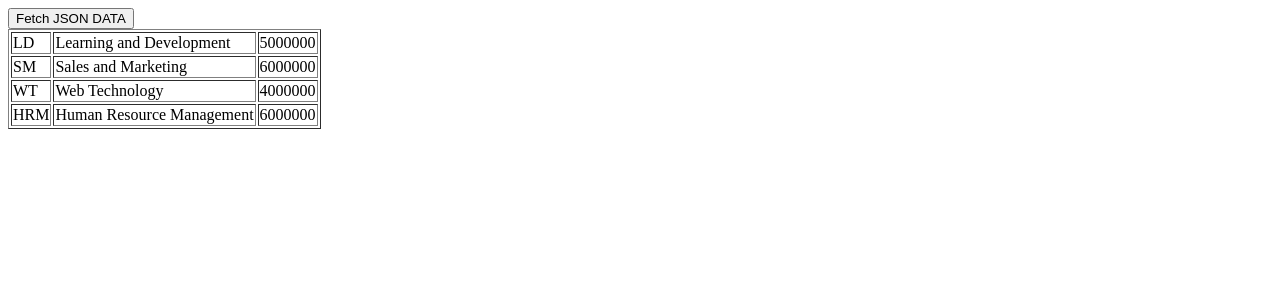
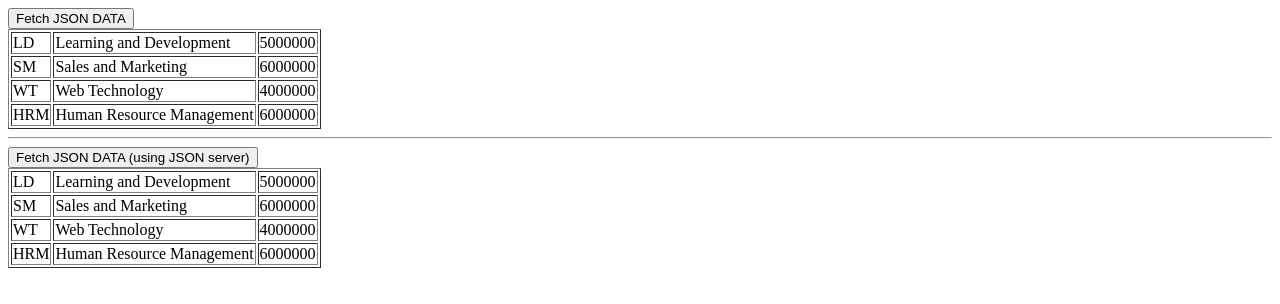
Before and after one commit to kokanevina/Angular-V-and-V, an Angular app in the folder AngularHttp/: page / in a window 1280 px wide. Both pictures are taken after a click on the button "Fetch JSON DATA". Shown: the top 304 px of the page. Built offline with nearby package versions, Linux system fonts and the light colour scheme.

Commit message:
CRUD with json

```diff
--- a/AngularHttp/package.json
+++ b/AngularHttp/package.json
@@ -18,6 +18,7 @@
     "@angular/platform-browser": "^14.0.0",
     "@angular/platform-browser-dynamic": "^14.0.0",
     "@angular/router": "^14.0.0",
+    "json-server": "^0.17.0",
     "rxjs": "~7.5.0",
     "tslib": "^2.3.0",
     "zone.js": "~0.11.4"
--- a/AngularHttp/src/app/app.component.html
+++ b/AngularHttp/src/app/app.component.html
@@ -10,3 +10,16 @@
     </tbody>
   </table>
 </section>
+<hr>
+<section>
+  <button (click)="getDepartments()">Fetch JSON DATA (using JSON server)</button>
+  <table border="1">
+    <tbody>
+      <tr *ngFor="let department of deptArray">
+        <td>{{department.deptId}}</td>
+        <td>{{department.deptName}}</td>
+        <td>{{department.deptBudget}}</td>
+      </tr>
+    </tbody>
+  </table>
+</section>
--- a/AngularHttp/src/app/app.component.ts
+++ b/AngularHttp/src/app/app.component.ts
@@ -1,4 +1,5 @@
 import { Component } from '@angular/core';
+import { CrudJsonService } from './crud-json.service';
 import { JsonFetchService } from './json-fetch.service';
 
 @Component({
@@ -8,8 +9,7 @@ import { JsonFetchService } from './json-fetch.service';
 })
 export class AppComponent {
   title = 'AngularHttp';
-
-  constructor(private _jsonService:JsonFetchService){
+  constructor(private _jsonService:JsonFetchService, private _crudService:CrudJsonService){
   }
   departmentsJson:any;
   deptArray:Department[];
@@ -24,8 +24,16 @@ export class AppComponent {
       }
     );
   }
+
+  getDepartments(){
+    this._crudService.getData().subscribe({
+      next: result=>this.deptArray=result as Department[],
+      error:err=>console.log(err)
+    });
+  }
+
+
 }
-
 class Department{
   deptId:string;
   deptName:string;
--- /dev/null
+++ b/AngularHttp/src/app/crud-json.service.ts
@@ -0,0 +1,13 @@
+import { Injectable } from '@angular/core';
+import {HttpClient} from '@angular/common/http';
+@Injectable({
+  providedIn: 'root'
+})
+export class CrudJsonService {
+  path=" http://localhost:8000/departmentArray";
+  constructor(private _httpService:HttpClient) { }
+
+  getData(){
+    return this._httpService.get(this.path);
+  }
+}
```
Also changed, not shown: 2 other files (tests, documents, lock files or other folders).
